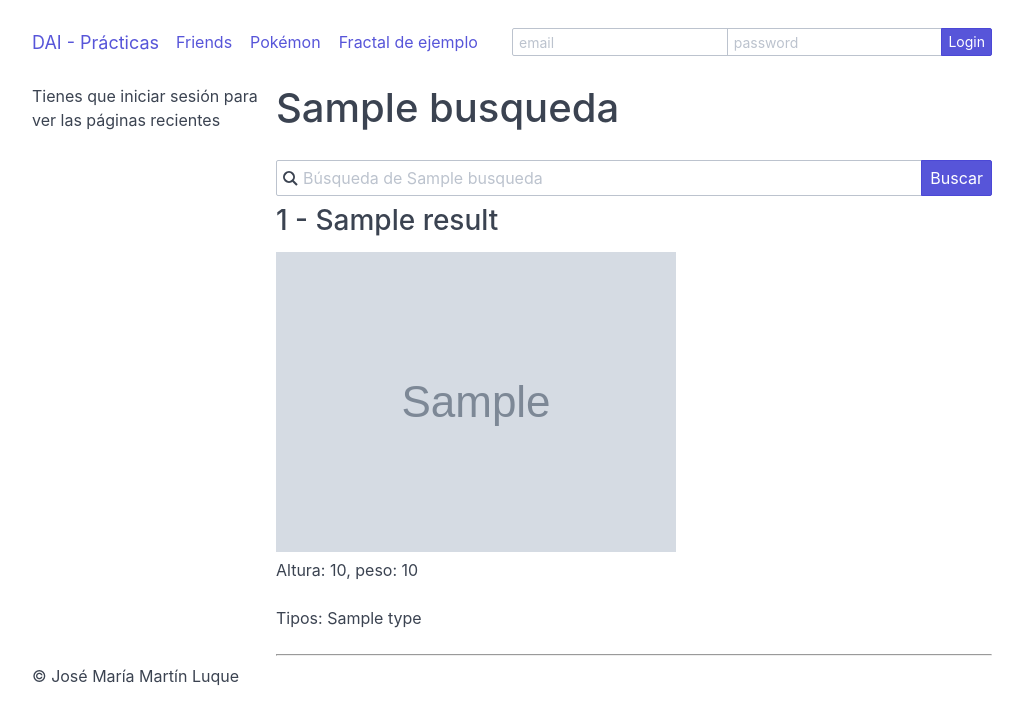
After one commit to jmml97/dai-practicas, a Python web app: template flask/templates/pokemon.html in a window 1280 px wide. The commit adds this page. Shown: the top 725 px of the page, without its empty margins (128-1151 px from the left). Run offline with Jinja, Linux system fonts and the light colour scheme; the template is opened without the code that fills it: most values are stand-ins (such as "Sample title", 1, 10 or a date in 2020); grey boxes marked "Sample" are stand-in pictures.

Commit message:
Convertida búsqueda en plantilla heredabñe

```diff
--- /dev/null
+++ b/flask/templates/pokemon.html
@@ -0,0 +1,15 @@
+{% extends "search.html" %}
+
+{% block title %} Pokémon {% endblock %}
+
+{% block search %}
+
+  {% for pokemon in results %}
+  <h3>{{ pokemon.num }} - {{ pokemon.name }}</h3>
+  <img src="{{ pokemon.img }}" alt="">
+  <p>Altura: {{ pokemon.height }}, peso: {{ pokemon.weight }}</p>
+  <p>Tipos: {% for type in pokemon.type %} {{ type }} {% endfor %} </p>
+  <hr>
+  {% endfor %}
+
+{% endblock %}
--- a/flask/templates/search.html
+++ b/flask/templates/search.html
@@ -2,18 +2,16 @@
 
 {% block content %}
   <h1>{{ busqueda }}</h1>
-  <form class="form-horizontal" method="POST" action="/p4/busqueda/">
+  <form class="form-horizontal" method="POST" action="{{ url_for(request.endpoint) }}">
     <div class="input-group has-icon-left">
-      <input type="text" class="form-input" placeholder="Búsqueda" name="query">
+      <input type="text" class="form-input" placeholder="Búsqueda de {{ busqueda }}" name="query">
       <i class="form-icon icon icon-search"></i>
       <button class="btn btn-primary input-group-btn">Buscar</button>
     </div>
   </form>
 
-  {% for result in results %}
-    <h3><a href="{{ result.url }}">{{ result.name }}</a></h3>
-    <img src="{{ result.image.original }}" alt="">
-    {{ result.summary|safe }}
-    <hr>
-  {% endfor %}
+  {% block search %}
+
+  {% endblock %}
+
 {% endblock %}
```
Also changed, not shown: flask/templates/friends.html (added, +14 -0 lines).
